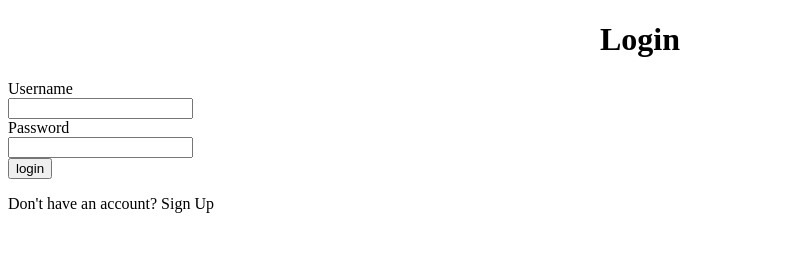
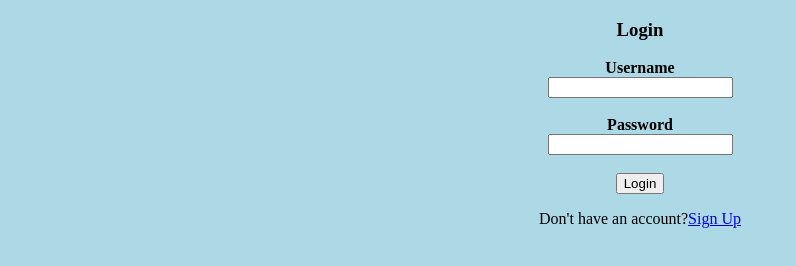
Before and after one commit to swetha253/HTML, a plain HTML site: page login.html in a window 1280 px wide. Shown: the whole page, without its empty margins (0-796 px from the left). Drawn offline with Linux system fonts and the light colour scheme.

Commit message:
Update login.html

```diff
--- a/login.html
+++ b/login.html
@@ -1,16 +1,32 @@
 <!DOCTYPE html>
-<html>
-    <head>
-        <title>login page</title>
-    </head>
-    <body>
-        <h1 align="center">Login</h1>
+<html lang="en">
+<head>
+    <meta charset="UTF-8">
+    <meta name="viewport" content="width=device-width, initial-scale=1.0">
+    <title>login</title>
+    <link rel="stylesheet" href="./login.css">
+</head>
+<body bgcolor="#add8e6">
+    <center>
+    <div class="page">
 
-        Username<br>
-        <input type="text"><br>
-        Password<br>
-        <input type="password"><br>
-        <input type="submit" value="login">
-        <p>Don't have an account? Sign Up</p>
-    </body>
+        <h3 style="align-items: center;">Login</h3>
+        <label for="user"><b>Username</b></label><br>
+        <label>
+         <input type="text" id="user">
+        </label>
+        <br>
+        <br>
+        <label><b>Password</b></bPassword></label><br>
+        <label>
+            <input type="password">
+        </label>
+        <br>
+        <br>
+        <button type="submit">Login</button>
+        <br>
+        <p class="signup">Don't have an account?<a href="#">Sign Up</a></p>
+    </div>
+    </center>
+</body>
 </html>
```
